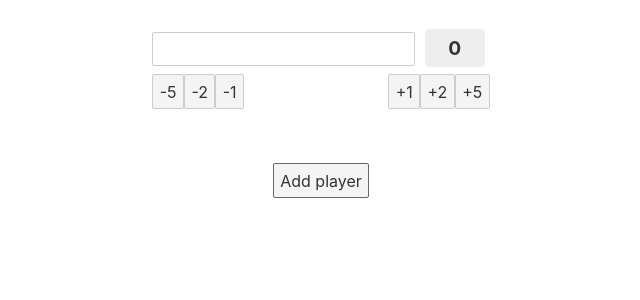
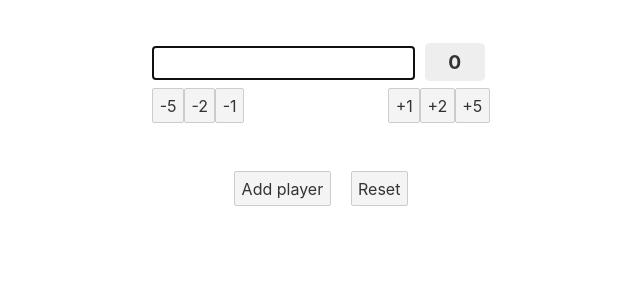
Before and after one commit to ciscoheat/scorecounter, a Svelte app: page / in a window 1280 px wide. Both pictures are taken after a click on the button "Add player". Shown: the top 300 px of the page, without its empty margins (319-959 px from the left). Built offline with nearby package versions, Linux system fonts and the light colour scheme.

Commit message:
Saves to localstorage Displays a message of total points added or subtracted.

```diff
--- a/src/App.svelte
+++ b/src/App.svelte
@@ -1,6 +1,7 @@
 <script lang="ts">
 	import Scorebuttons from './Scorebuttons.svelte'
 	import game from './store'
+	import { fade } from 'svelte/transition'
 
 	let scores : Map<number, number>
 	$: {
@@ -10,15 +11,37 @@
 			scores.set(point.player, scores.get(point.player) + point.points)
 		}
 	}
+
+	let lastUpdate = {player: null, score: 0}
+	let message = ''
+	let msgTimer;
+
+	const updateScore = (player, points) => {
+		game.updateScore(player, points)
+
+		if(lastUpdate.player == player)
+			lastUpdate.score += points
+		else
+			lastUpdate = {
+				player: player,
+				score: points
+			}
+
+		message = 'Added ' + lastUpdate.score + ' point(s).'
+
+		if(msgTimer) clearTimeout(msgTimer)
+		msgTimer = setTimeout(() => message = '', 5000)
+	}
 </script>
 
 <main>
 	<div>
 	{#each $game.players as player}
 		<div class="player">
-			<input type="text" value="{player.name}" on:change={e => game.updatePlayer(player.id, e)}> <span class="score">{scores.get(player.id)}</span>
+			<input type="text" value="{player.name}" on:input={e => game.updatePlayer(player.id, e)}>
+			<span class="score">{scores.get(player.id)}</span>
 			<div class="points">
-				<Scorebuttons player={player} update={game.updateScore} />
+				<Scorebuttons player={player} update={updateScore} />
 			</div>
 		</div>
 	{/each}
@@ -26,13 +49,33 @@
 </main>
 <footer>
 	<button on:click={game.addPlayer}>Add player</button>
+	<button on:click={e => {if(window.confirm('Are you sure?')) game.reset()}}>Reset</button>
 </footer>
 
+{#if message}
+	<div transition:fade class="message">{message}</div>
+{/if}
+
 <style lang="scss">
+	body {
+		margin: 0;
+		padding: 0;
+		height: 100vh;
+	}
+
+	.message {
+		padding: 10px;
+		color: white;
+		background-color: #f95;
+		text-align: center;
+		position: sticky;
+		top: 90vh;
+	}
+
 	main {
+		padding-top: 30px;
 		display: flex;
 		justify-content: center;
-		padding: 1em;
 
 		.player {
 			margin-bottom: 30px;
@@ -63,6 +106,10 @@
 	footer {
 		display: flex;
 		justify-content: center;
+
+		button {
+			margin: 10px;
+		}
 	}
 
 	@media (min-width: 640px) {
--- a/src/main.ts
+++ b/src/main.ts
@@ -1,10 +1,7 @@
 import App from './App.svelte';
 
 const app = new App({
-	target: document.body,
-	props: {
-		name: 'world'
-	}
+	target: document.body
 });
 
 export default app;
--- a/src/store.ts
+++ b/src/store.ts
@@ -12,13 +12,30 @@ type PointUpdate = {
     readonly points: number
 }
 
-const players = writable([] as Player[])
-const points = writable([] as PointUpdate[])
+type Game = {
+    readonly players: Player[],
+    readonly points: PointUpdate[]
+}
+
+///////////////////////////////////////////////////////////
+
+// Load from localStorage
+const saved : Game = JSON.parse(localStorage.getItem('game')) ?? {
+    players: [],
+    points: []
+}
+
+const players = writable(saved.players as Player[])
+const points = writable(saved.points as PointUpdate[])
 
 const { subscribe } = derived([players, points], ([$players, $points]) => ({
     players: $players,
     points: $points
 }))
+
+subscribe(data => {
+    localStorage.setItem('game', JSON.stringify(data))
+})
 
 // Player id tracker
 let id = 0
@@ -30,6 +47,11 @@ export default {
     },
     addPlayer: () => {
         players.update(p => [...p, {name: '', id: ++id}])
+        // TODO: Fix this hack
+        setTimeout(() => {
+            const el : HTMLInputElement = document.querySelector('main .player:last-child input')
+            if(el) el.focus()
+        }, 10)
     },
     updatePlayer: (id : Id, e) => {
         players.update(p => {
@@ -37,5 +59,9 @@ export default {
             if(player) player.name = e.target.value
             return p
         })
+    },
+    reset: () => {
+        players.set([])
+        points.set([])
     }
 }
```
